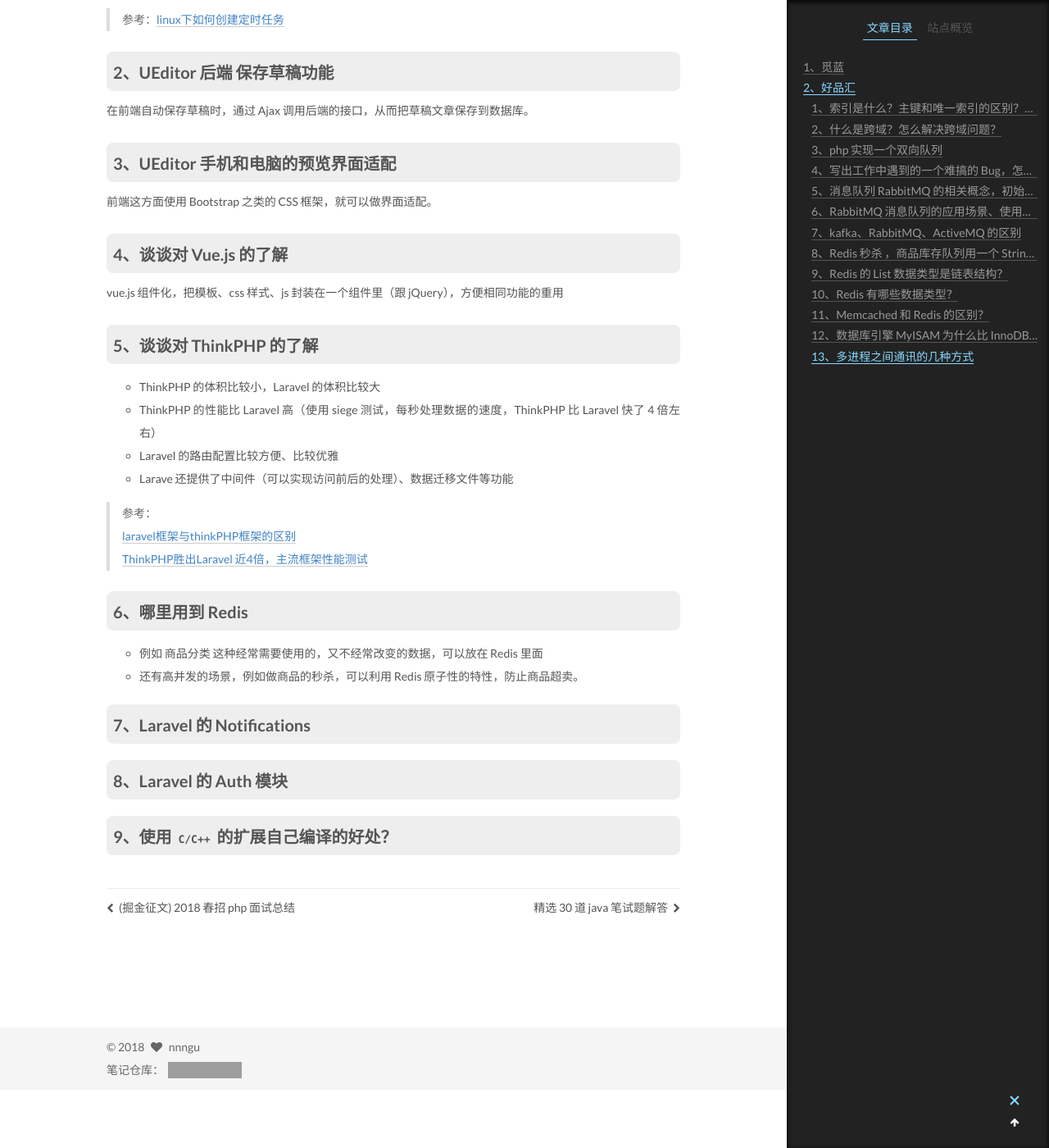
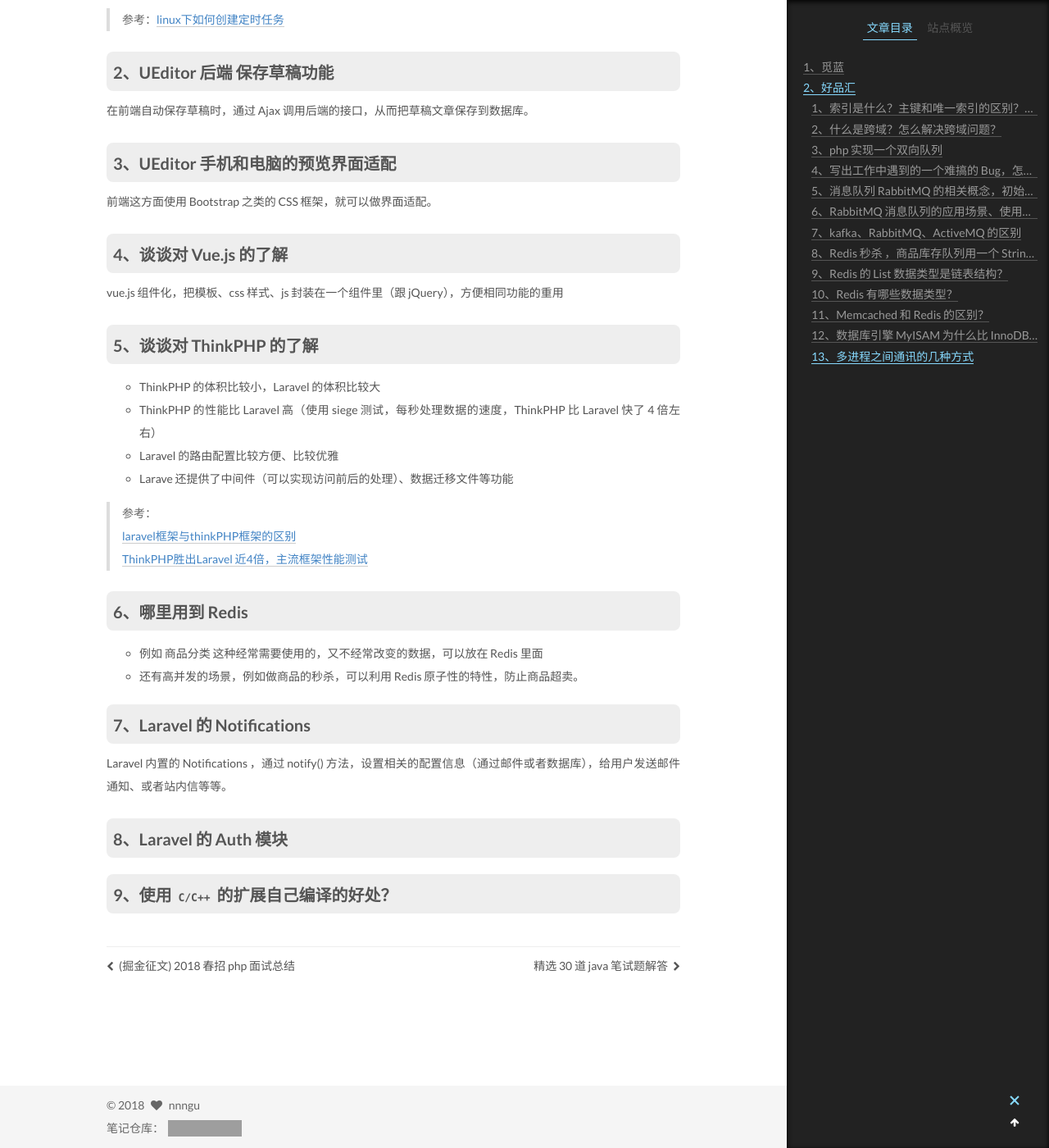
Before and after one commit to nnngu/LearningNotes, a Jekyll site: the page built from _posts/2018-06-05-PHP 面试题收集.md, in a window 1280 px wide and 1400 px high, scrolled down 16697 px. Shown: the whole window at 82% size. Built offline with Jekyll 4.4.1, drawn with Linux system fonts in a browser that asks for light colours; grey boxes are pictures that could not be loaded.

Commit message:
修改文件: _posts/2018-06-05-PHP 面试题收集.md

```diff
--- a/_posts/2018-06-05-PHP 面试题收集.md
+++ b/_posts/2018-06-05-PHP 面试题收集.md
@@ -593,9 +593,11 @@ vue.js 组件化，把模板、css 样式、js 封装在一个组件里（跟 jQ
 
 ### 7、Laravel 的 Notifications
 
+Laravel 内置的 Notifications ，通过 notify() 方法，设置相关的配置信息（通过邮件或者数据库），给用户发送邮件通知、或者站内信等等。
+
+### 8、Laravel 的 Auth 模块
 
 
-### 8、Laravel 的 Auth 模块
 
 ### 9、使用 `C/C++` 的扩展自己编译的好处？
 
```
